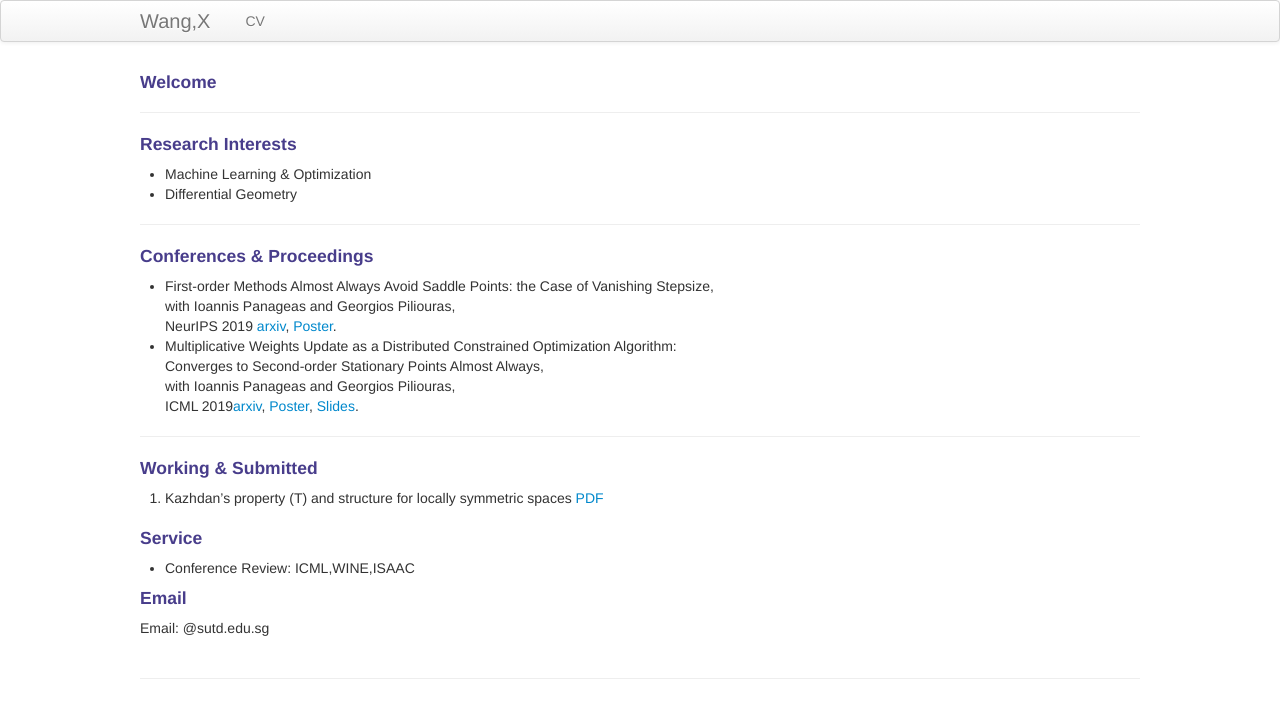
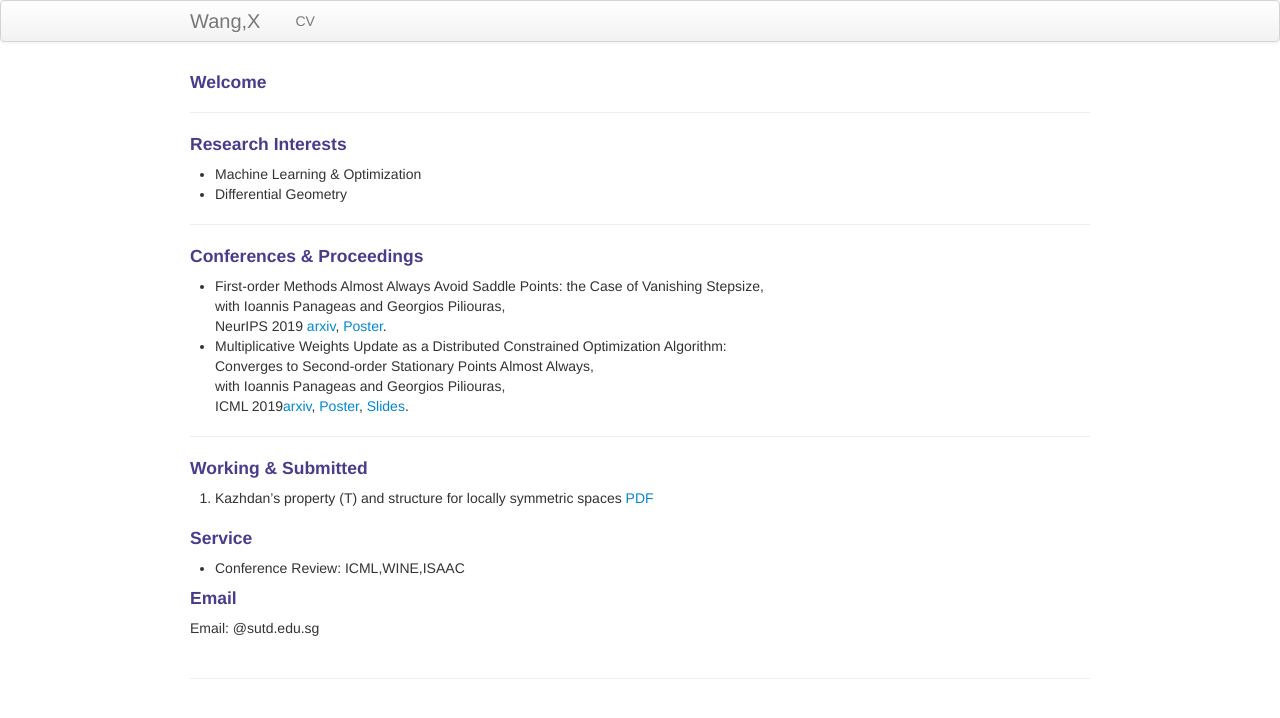
Before and after one commit to xiiaowang/xiiaowang.github.io, a Jekyll site: the page built from index.md, in a window 1280 px wide. Shown: the top 718 px of the page. Built offline with Jekyll 4.4.1, drawn with Linux system fonts in a browser that asks for light colours.

Commit message:
Update style.css

```diff
--- a/assets/themes/twitter/css/style.css
+++ b/assets/themes/twitter/css/style.css
@@ -1,7 +1,7 @@
 /* Custom container */
 .container-narrow {
   margin: 0 auto;
-  max-width: 1000px; }
+  max-width: 900px; }
 
 .container-narrow > hr {
   margin: 30px 0; }
```
